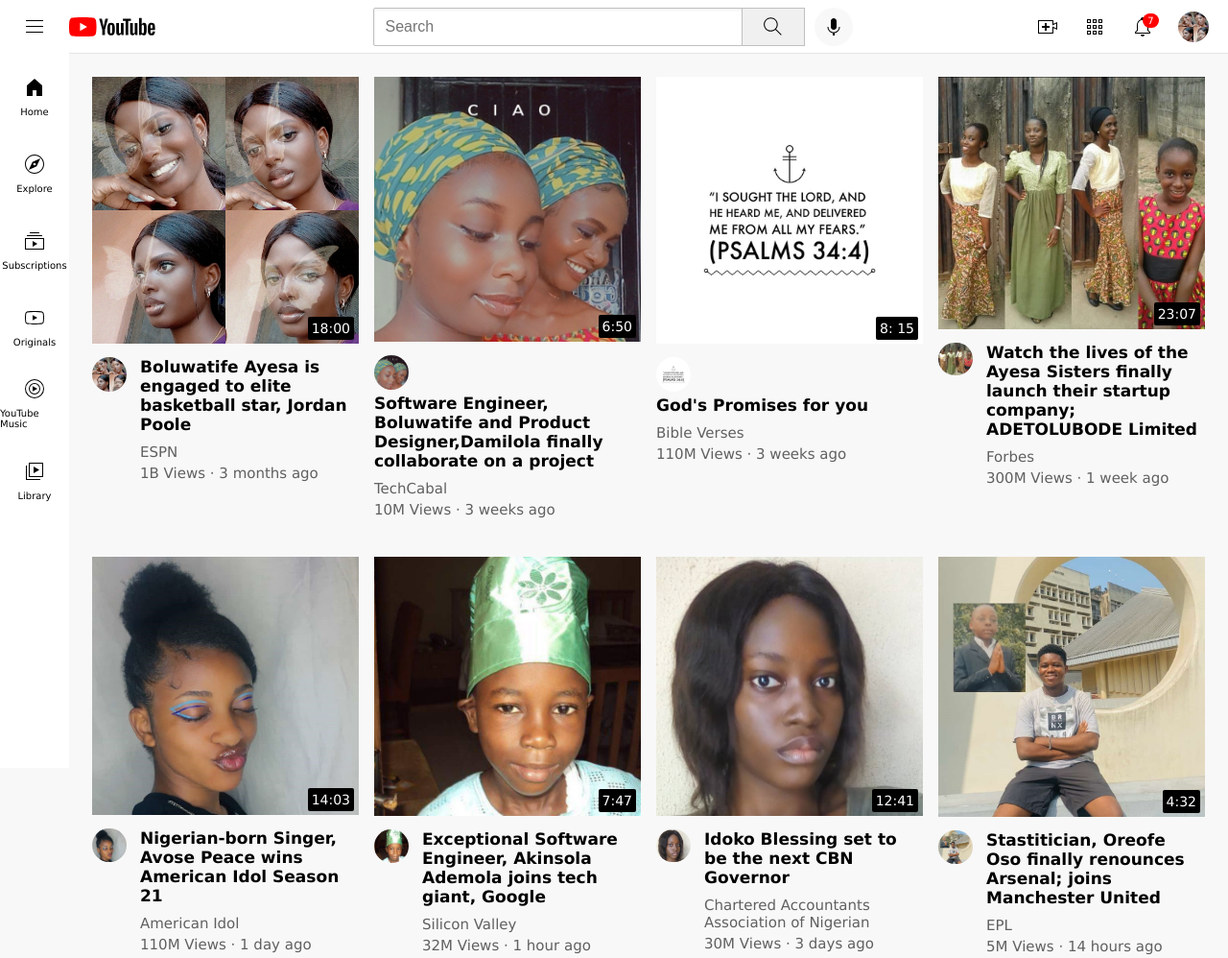
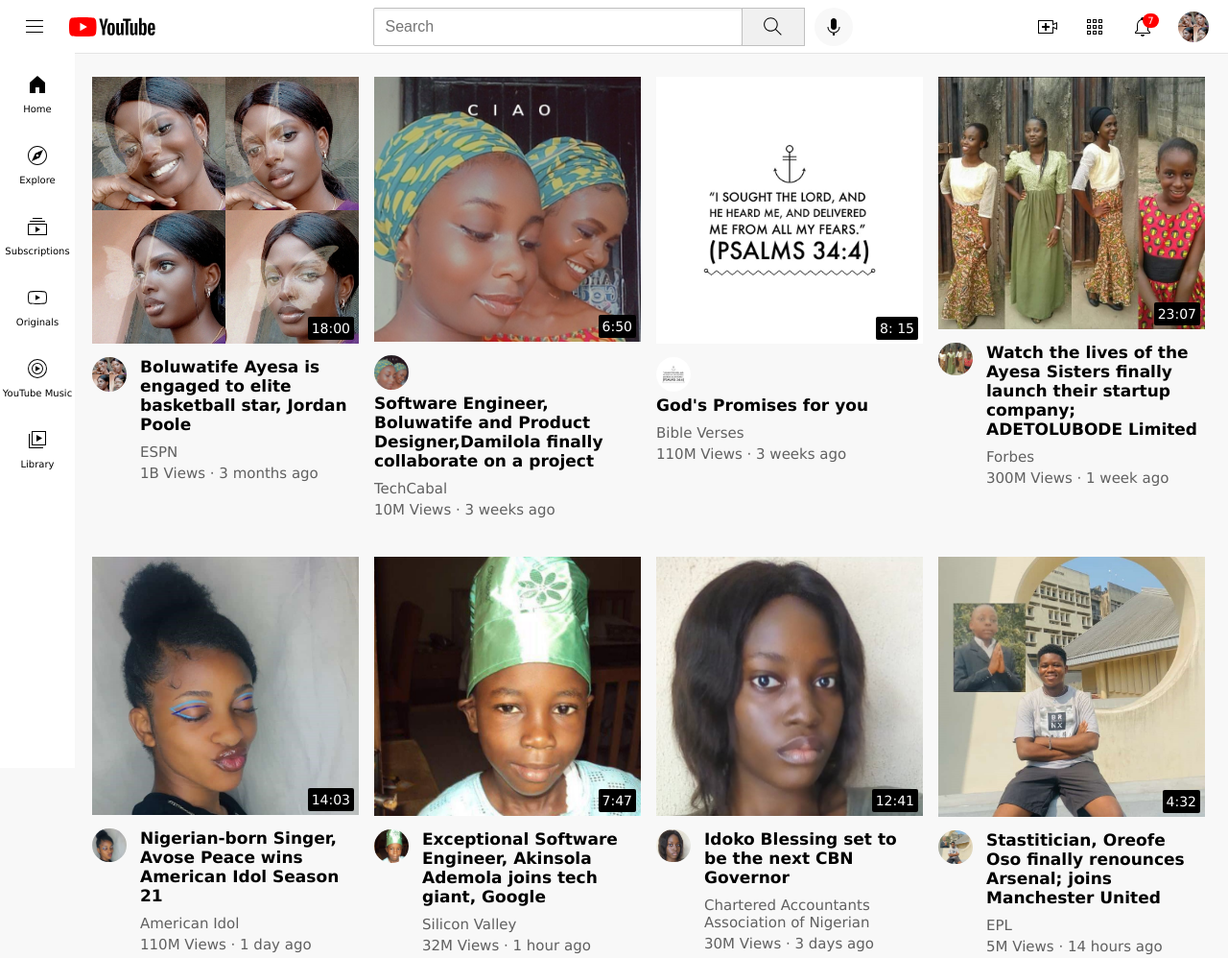
Before and after one commit to teefeh07/YouTube-Clone, a plain HTML site: page index.html in a window 1280 px wide. Shown: the top 998 px of the page at 96% size. Drawn offline with Linux system fonts and the light colour scheme.

Commit message:
Update sidebar.css

```diff
--- a/styles/sidebar.css
+++ b/styles/sidebar.css
@@ -4,12 +4,12 @@
      top: 55px;
      left: 0;
      bottom: 0;
-     width: 72px;
+     width: 78px;
      z-index: 200;
      padding-top: 5px;
  }
  .sidebar-link{
-    height: 80px;
+    height: 74px;
     display: flex;
     flex-direction: column;
     justify-content: center;
```
